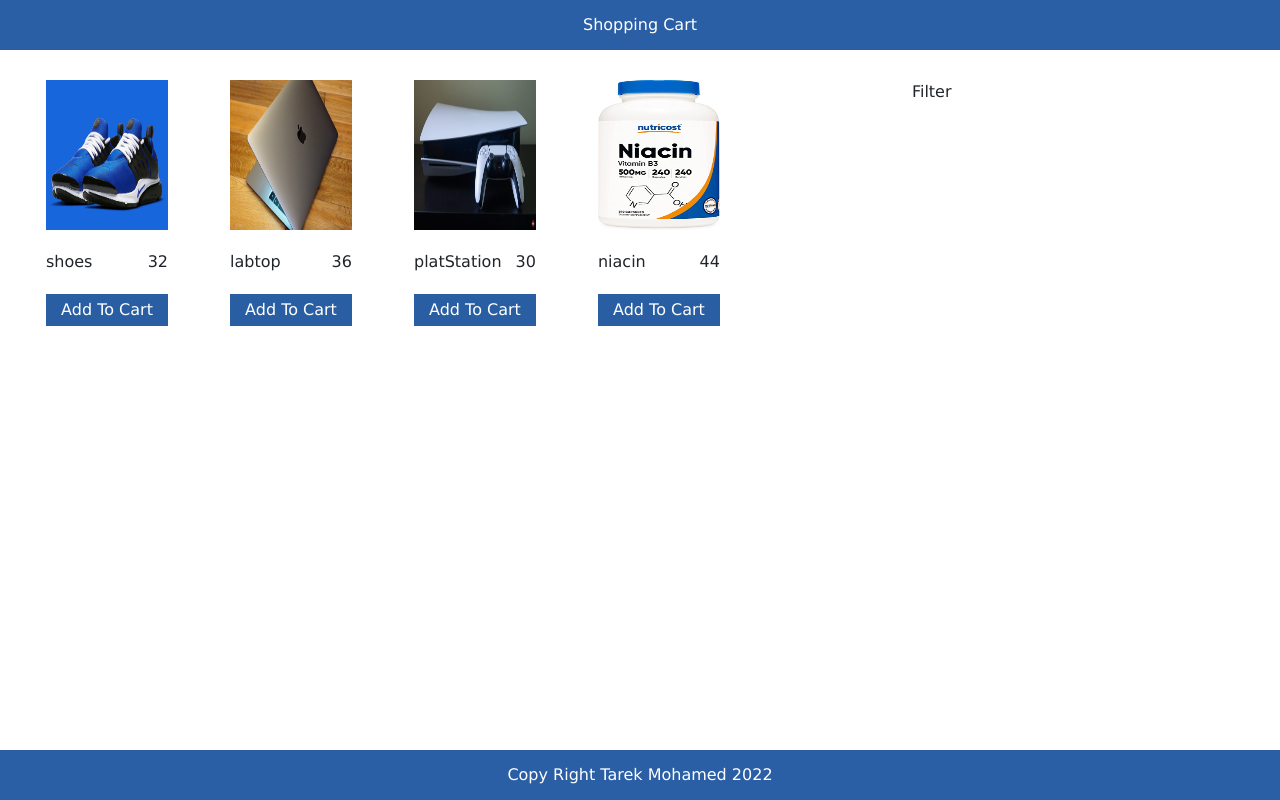
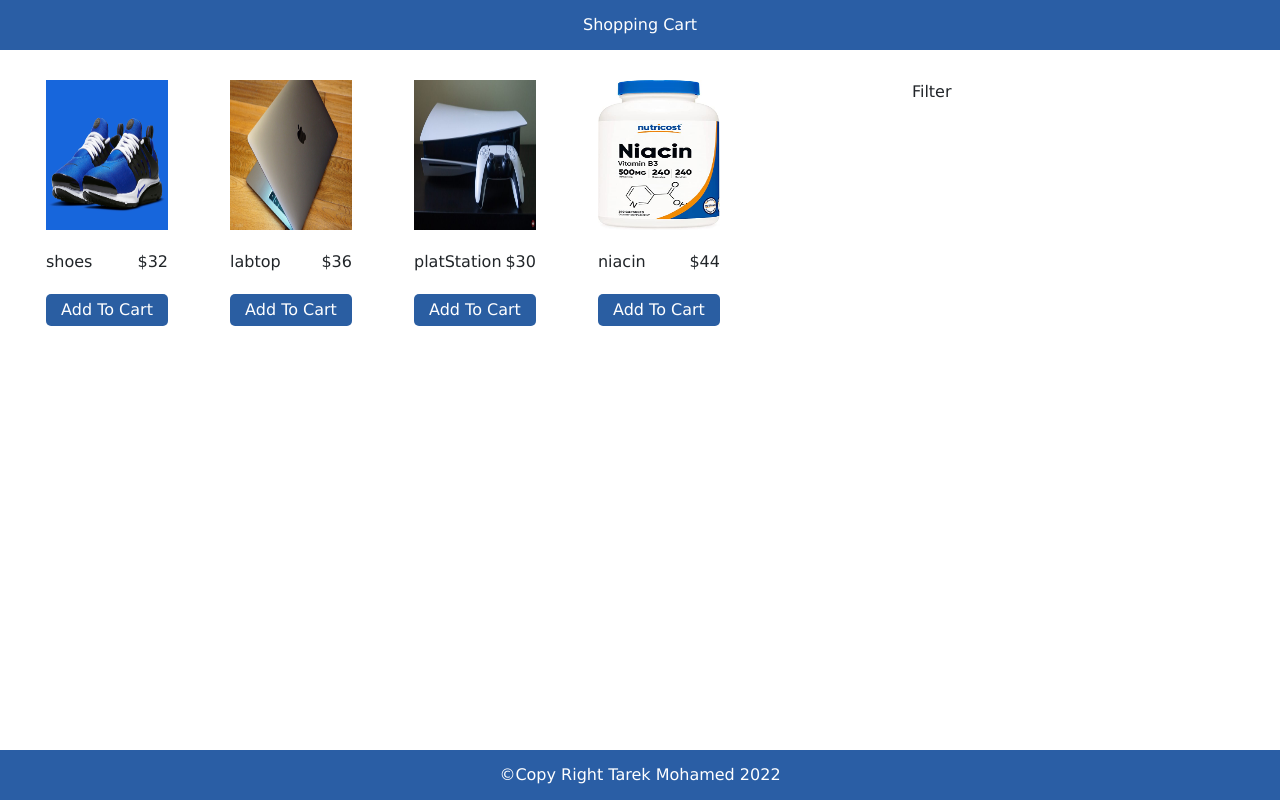
Before and after one commit to tarek-10/shopping-cart, a React (Create React App) app: page / in a window 1280 px wide. Built offline with nearby package versions, Linux system fonts and the light colour scheme.

Commit message:
product-details components

```diff
--- a/package.json
+++ b/package.json
@@ -11,6 +11,7 @@
     "popper.js": "^1.16.1",
     "react": "^17.0.2",
     "react-dom": "^17.0.2",
+    "react-modal": "^3.14.4",
     "react-scripts": "5.0.0",
     "web-vitals": "^2.1.2"
   },
--- a/src/components/Footer/Footer.jsx
+++ b/src/components/Footer/Footer.jsx
@@ -4,7 +4,7 @@
 function Footer() {
   return (
     <>
-      <div className="footer">{words.footerContent}</div>
+      <div className="footer">&copy;{words.footerContent}</div>
     </>
   );
 }
--- /dev/null
+++ b/src/components/Products/ProductModal.jsx
@@ -0,0 +1,19 @@
+import React from "react";
+import Modal from "react-modal";
+
+function ProductModal({ product, closeModal }) {
+  return (
+    <Modal isOpen={product} onRequestClose={closeModal}>
+      <span onClick={closeModal} className="closeModal">
+        &times;
+      </span>
+      <div className="productDetailsWrapper">
+        <img src={product.imageUrl} alt={product.title} />
+        <p>{product.title}</p>
+        <p>{product.desc}</p>
+      </div>
+    </Modal>
+  );
+}
+
+export default ProductModal;
--- a/src/components/Products/Products.css
+++ b/src/components/Products/Products.css
@@ -26,12 +26,34 @@
     margin: 20px 0;
 }
 
-button {
+.product-btn {
     border: 0;
     width: 100%;
     padding: 4px;
     background-color: #2a5ea2;
     color: white;
     cursor: pointer;
-    border-radius: 7px;
+    border-radius: 5px;
 }
+
+.productDetailsWrapper img {
+    width: 40%;
+    display: block;
+    margin: 25px auto;
+}
+
+.productDetailsWrapper p {
+    color: #2a5ea2;
+    font-size: 20px;
+    text-align: center;
+}
+
+
+
+.closeModal {
+    cursor: pointer;
+    font-size: 20px;
+    position: absolute;
+    top: 10px;
+    right: 10px;
+}
--- a/src/components/Products/Products.jsx
+++ b/src/components/Products/Products.jsx
@@ -1,7 +1,14 @@
-import React from "react";
+import React, { useState } from "react";
 import "./Products.css";
+import ProductModal from "./ProductModal";
 function Products({ products }) {
-  console.log(products);
+  const [product, setProduct] = useState("");
+  const operModal = (product) => {
+    setProduct(product);
+  };
+  const closeModal = () => {
+    setProduct(false);
+  };
   return (
     // <div className="products-wrapper">
     //   {products.map((product) => (
@@ -22,15 +29,18 @@
       {products.map((product) => (
         <div key={product.id} className="col-md-2 mx-3">
           <div className="items">
-            <img src={product.imageUrl} alt={product.title} />
+            <a href="#" onClick={() => operModal(product)}>
+              <img src={product.imageUrl} alt={product.title} />
+            </a>
             <div className="product-desc">
               <span>{product.title} </span>
-              <span>{product.price}</span>
+              <span> ${product.price}</span>
             </div>
-            <button>Add To Cart</button>
+            <button className="product-btn">Add To Cart</button>
           </div>
         </div>
       ))}
+      <ProductModal product={product} closeModal={closeModal} />
     </div>
   );
 }
```
